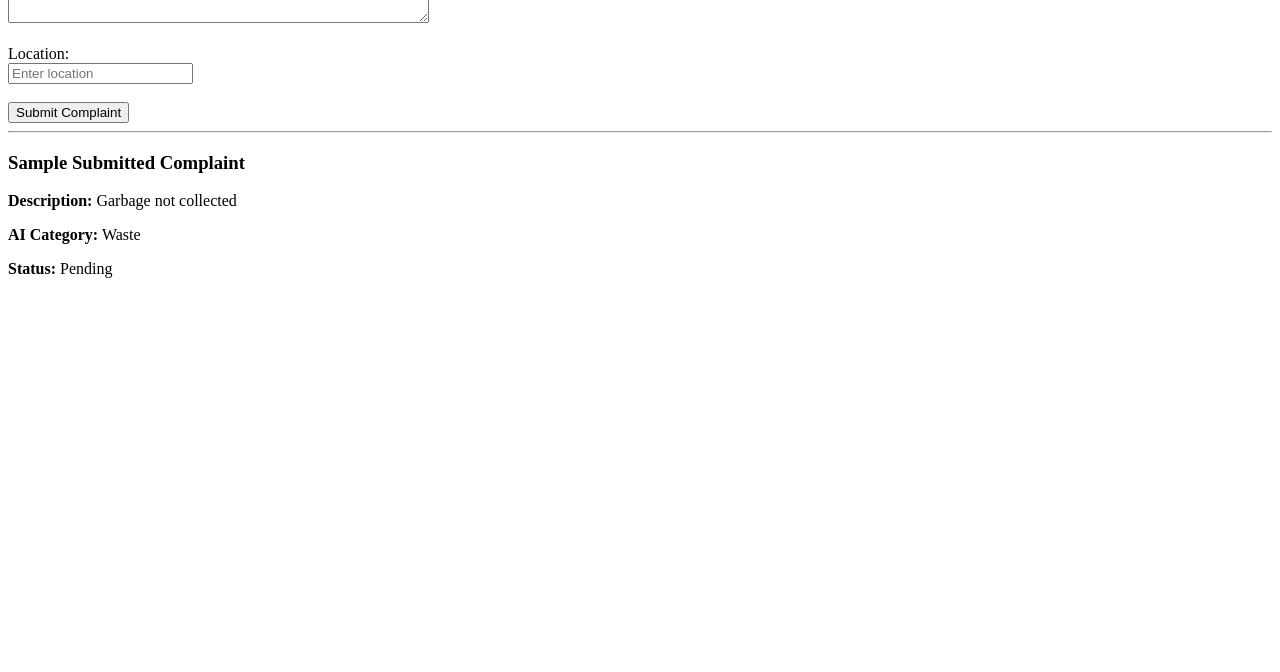
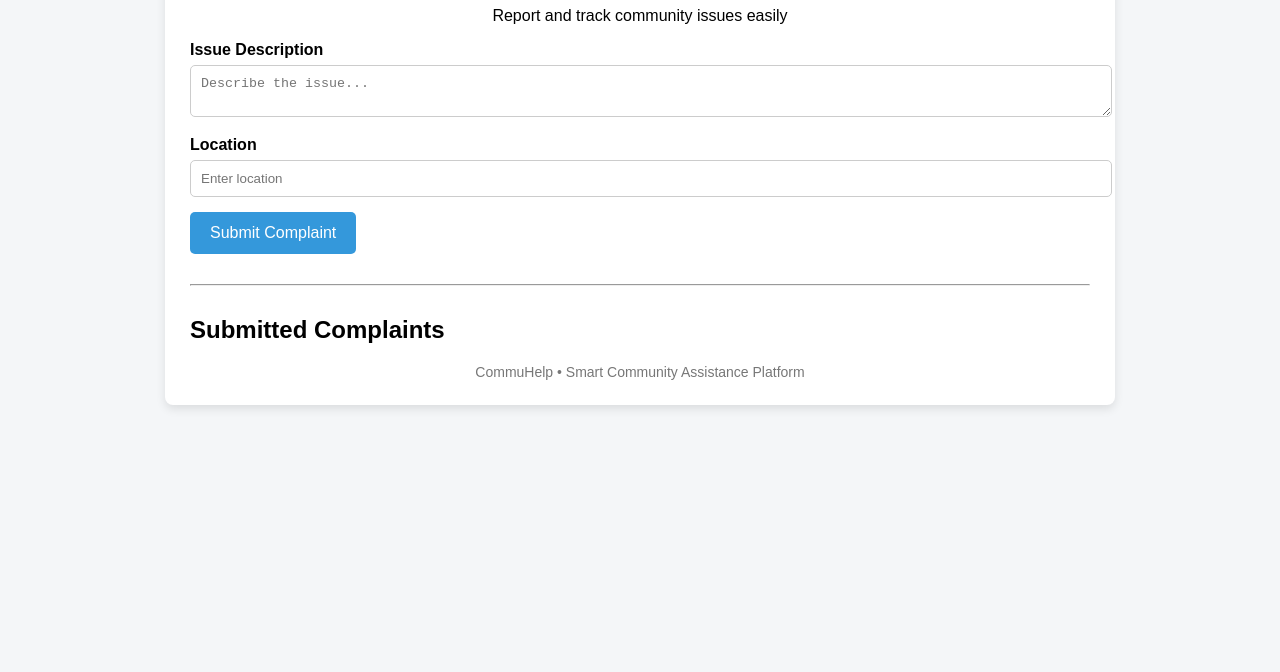
Before and after one commit to varshabasham237/CommuHelp, a plain HTML site: page frontend/index.html in a window 1280 px wide. Shown: the part 128-800 px from the top of the page. Drawn offline with Linux system fonts and the light colour scheme.

Commit message:
Update index.html

```diff
--- a/frontend/index.html
+++ b/frontend/index.html
@@ -1,26 +1,157 @@
 <!DOCTYPE html>
-<html>
+<html lang="en">
 <head>
-    <title>CommuHelp - Report Issue</title>
+    <meta charset="UTF-8">
+    <title>CommuHelp | Smart Community Helper</title>
+    <style>
+        body {
+            font-family: Arial, sans-serif;
+            background: #f4f6f8;
+            margin: 0;
+            padding: 0;
+        }
+
+        .container {
+            width: 90%;
+            max-width: 900px;
+            margin: 30px auto;
+            background: #ffffff;
+            padding: 25px;
+            border-radius: 8px;
+            box-shadow: 0 4px 10px rgba(0,0,0,0.1);
+        }
+
+        h1 {
+            text-align: center;
+            color: #2c3e50;
+        }
+
+        .form-group {
+            margin-bottom: 15px;
+        }
+
+        label {
+            font-weight: bold;
+            display: block;
+            margin-bottom: 6px;
+        }
+
+        textarea, input {
+            width: 100%;
+            padding: 10px;
+            border-radius: 5px;
+            border: 1px solid #ccc;
+        }
+
+        button {
+            background: #3498db;
+            color: #fff;
+            border: none;
+            padding: 12px 20px;
+            border-radius: 5px;
+            cursor: pointer;
+            font-size: 16px;
+        }
+
+        button:hover {
+            background: #2980b9;
+        }
+
+        hr {
+            margin: 30px 0;
+        }
+
+        .complaint-card {
+            background: #f9f9f9;
+            padding: 15px;
+            border-radius: 6px;
+            margin-bottom: 15px;
+            border-left: 5px solid #3498db;
+        }
+
+        .badge {
+            display: inline-block;
+            padding: 4px 10px;
+            border-radius: 12px;
+            font-size: 12px;
+            color: #fff;
+            margin-right: 8px;
+        }
+
+        .pending {
+            background: #e67e22;
+        }
+
+        .category {
+            background: #2ecc71;
+        }
+
+        .footer {
+            text-align: center;
+            margin-top: 20px;
+            color: #777;
+            font-size: 14px;
+        }
+    </style>
 </head>
 <body>
-    <h2>Report a Community Issue</h2>
 
-    <form>
-        <label>Issue Description:</label><br>
-        <textarea rows="4" cols="50" placeholder="Describe the issue"></textarea><br><br>
+<div class="container">
+    <h1>CommuHelp</h1>
+    <p style="text-align:center;">Report and track community issues easily</p>
 
-        <label>Location:</label><br>
-        <input type="text" placeholder="Enter location"><br><br>
+    <div class="form-group">
+        <label>Issue Description</label>
+        <textarea id="description" placeholder="Describe the issue..."></textarea>
+    </div>
 
-        <button type="submit">Submit Complaint</button>
-    </form>
+    <div class="form-group">
+        <label>Location</label>
+        <input type="text" id="location" placeholder="Enter location">
+    </div>
+
+    <button onclick="submitComplaint()">Submit Complaint</button>
 
     <hr>
 
-    <h3>Sample Submitted Complaint</h3>
-    <p><b>Description:</b> Garbage not collected</p>
-    <p><b>AI Category:</b> Waste</p>
-    <p><b>Status:</b> Pending</p>
+    <h2>Submitted Complaints</h2>
+    <div id="complaints"></div>
+
+    <div class="footer">
+        CommuHelp • Smart Community Assistance Platform
+    </div>
+</div>
+
+<script>
+    function submitComplaint() {
+        const desc = document.getElementById("description").value;
+        const loc = document.getElementById("location").value;
+
+        if (desc === "" || loc === "") {
+            alert("Please fill all fields");
+            return;
+        }
+
+        // Mock AI logic
+        const aiCategory = "Waste";
+        const aiSuggestion = "Forwarded to concerned department";
+
+        const complaintHTML = `
+            <div class="complaint-card">
+                <p><strong>Description:</strong> ${desc}</p>
+                <p><strong>Location:</strong> ${loc}</p>
+                <span class="badge category">${aiCategory}</span>
+                <span class="badge pending">Pending</span>
+                <p><strong>AI Suggestion:</strong> ${aiSuggestion}</p>
+            </div>
+        `;
+
+        document.getElementById("complaints").innerHTML += complaintHTML;
+
+        document.getElementById("description").value = "";
+        document.getElementById("location").value = "";
+    }
+</script>
+
 </body>
 </html>
```
